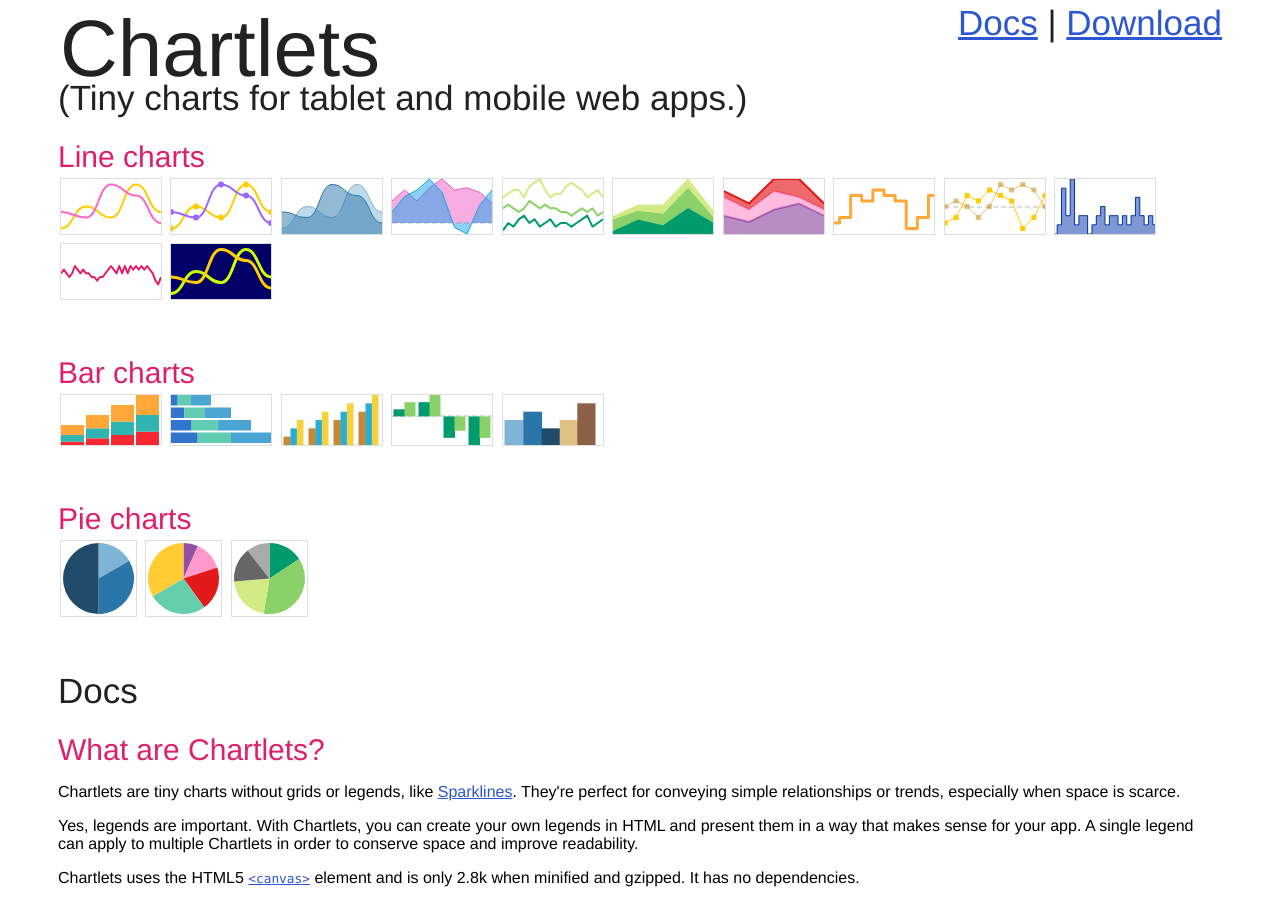
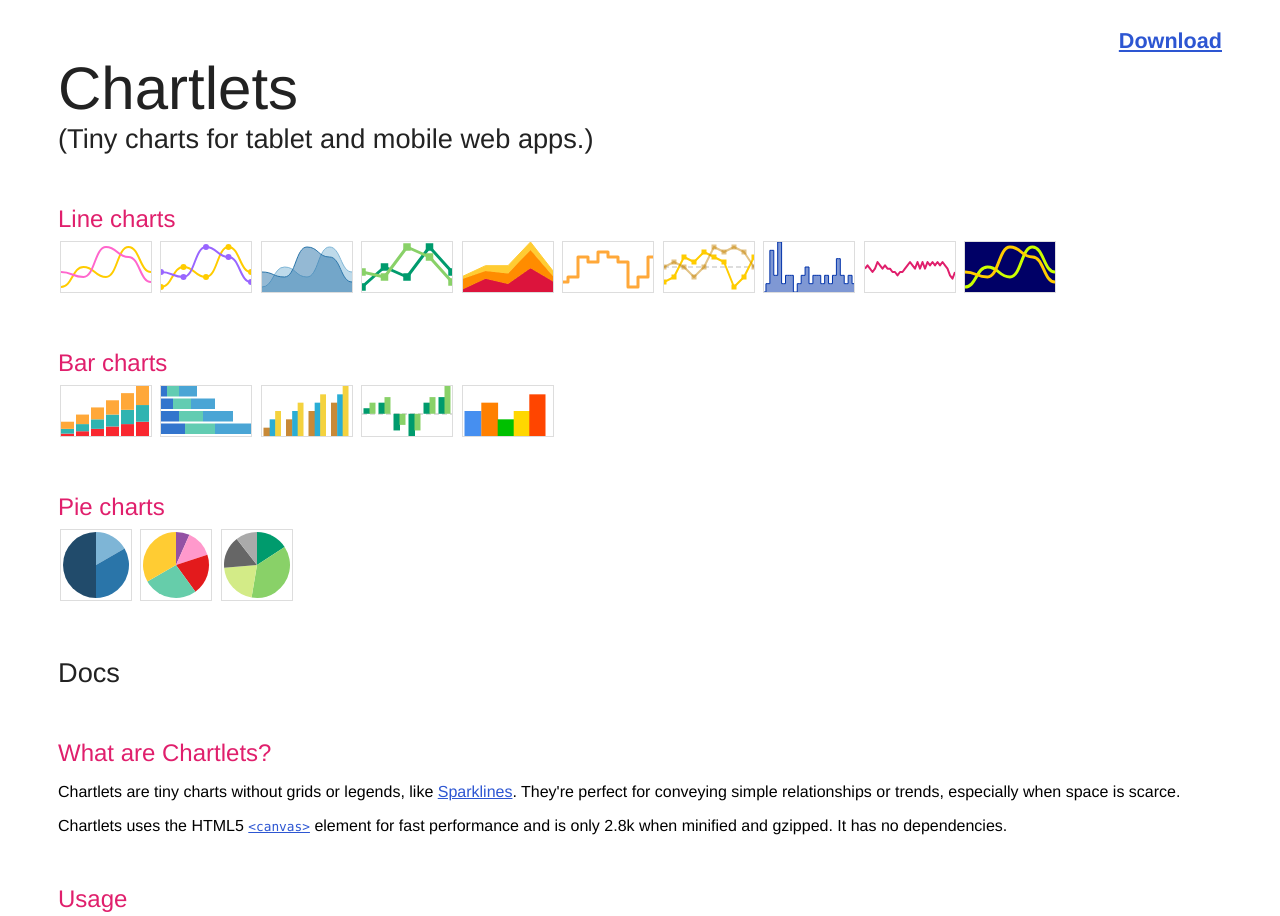
Before and after one commit to adammark/Chartlets, a plain HTML site: page index.html in a window 1280 px wide. Shown: the top 916 px of the page. Drawn offline with Linux system fonts and the light colour scheme; a web font is replaced by a local one.

Commit message:
Some style changes

```diff
--- a/index.html
+++ b/index.html
@@ -10,7 +10,7 @@
 <meta name="apple-mobile-web-app-capable" content="yes" />
 <meta name="apple-mobile-web-app-status-bar-style" content="black" />
 
-<link href="http://fonts.googleapis.com/css?family=Just+Me+Again+Down+Here" rel="stylesheet" type="text/css">
+<!-- <link href='http://fonts.googleapis.com/css?family=Varela+Round' rel='stylesheet' type='text/css'> -->
 
 <script src="chartlets.min.js"></script>
 <style>
@@ -25,31 +25,31 @@ body {
   padding: 20px 50px;
 }
 header {
-  margin-bottom: 25px;
+  margin-bottom: 50px;
 }
 footer {
-  font-size: 80%;
+  font-size: .8em;
   color: #999;
 }
-h1, h2, h3, #download {
+h1, h2, h3 {
+  /*font-family: 'Varela Round', Helvetica, Arial;*/
   font-weight: normal;
-  font-family: "Just Me Again Down Here", Helvetica, Arial;
 }
 h1, h2, h3 {
   color: #222;
-  margin: 0 0 2px 0;
+  margin: 0;
   padding: 0;
 }
 h1 {
-  font-size: 80px;
-  margin: -25px 0 -15px 2px;
+  font-size: 3.75em;
+  /*margin: -25px 0 -35px 2px;*/
 }
 h2 {
-  font-size: 35px;
-  line-height: 35px;
+  font-size: 1.7em;
 }
 h3 {
-  font-size: 30px;
+  font-size: 1.5em;
+  margin-bottom: .25em;
   color: hsl(336, 76%, 50%);
 }
 p {
@@ -62,15 +62,16 @@ a:hover {
   color: hsl(336, 76%, 50%);
 }
 small {
-  font-size: 65%;
+  font-size: .75em;
   color: #999;
 }
 section {
   margin-bottom: 50px;
 }
 #download {
-  float: right;
-  font-size: 35px;
+  text-align: right;
+  font-size: 1.35em;
+  font-weight: bold;
   color: #222;
 }
 table.examples tr td {
@@ -92,7 +93,7 @@ td, th {
 .swatch p {
   margin: 4px 0;
   color: #999;
-  font-size: 90%;
+  font-size: .9em;
 }
 .tx {
   margin: 10px 10px 10px 0;
@@ -103,7 +104,7 @@ td, th {
 }
 code, pre {
   font-family: Monaco, Courier, monospace;
-  font-size: 80%;
+  font-size: .8em;
 }
 li strong {
   color: hsl(336, 76%, 50%);
@@ -112,6 +113,9 @@ li strong {
 @media only screen and (max-width: 480px) {
   body {
     padding: 8px;
+  }
+  h1 {
+    font-size: 3em;
   }
   code, pre {
     white-space: pre-wrap;
@@ -129,7 +133,7 @@ li strong {
 
 <header>
   <div id="download">
-    <a href="#docs">Docs</a> | <a href="https://github.com/adammark/Chartlets">Download</a>
+    <a href="https://github.com/adammark/Chartlets/tree/master/src">Download</a>
   </div>
   <h1>Chartlets</h1>
   <h2>(Tiny charts for tablet and mobile web apps.)</h2>
@@ -137,34 +141,32 @@ li strong {
 
 <section id="showcase-line">
   <h3>Line charts</h3>
-  <canvas class="chartlet" data-type="line" data-colors="#ffcc00 #ff66cc" data-range="0 10" data-sets="[1 5 3 9 4] [4 3 9 7 2]" width="100" height="55" data-opts="stroke:2 shape:smooth"></canvas>
-  <canvas class="chartlet" data-type="line" data-colors="#ffcc00 #9966ff" data-range="0 10" data-sets="[1 5 3 9 4] [4 3 9 7 2]" width="100" height="55" data-opts="stroke:2 shape:smooth cap:circle"></canvas>
-  <canvas class="chartlet" data-type="line" data-range="0 10" data-sets="[1 5 3 9 4] [4 3 9 7 2]" width="100" height="55" data-opts="stroke:1 shape:smooth fill:solid theme:blues"></canvas>
-  <canvas class="chartlet" data-type="line" data-colors="hsla(319,83%,65%) hsl(200,83%,50%)" data-sets="[10 15 10 16 20 15 16 14 9] [5 12 15 20 14 -2 -5 8 15]" width="100" height="55" data-opts="stroke:1 fill:solid axis:0"></canvas>
-  <canvas class="chartlet" data-type="line" data-range="0 15" data-sets="[1 3 2 4 5 3 4 2 3 4 2 3 3 2 3 4 5 2 3 4] [7 8 7 6 7 9 8 7 8 7 7 6 6 5 6 7 6 7 5 6] [10 11 12 12 10 13 14 15 12 10 11 11 13 14 13 12 10 11 12 10]" width="100" height="55" data-opts="stroke:2 theme:money"></canvas>
-  <canvas class="chartlet" data-type="line" data-sets="[1 5 3 9 4] [4 3 4 7 2] [1 2 3 3 2]" width="100" height="55" data-opts="stroke:1 shape:smooth transform:stack theme:money"></canvas>
-  <canvas class="chartlet" data-type="line" data-sets="[3 2 4 5 3] [3 2 3 1 1] [1 1 2 3 1]" width="100" height="55" data-opts="stroke:2 shape:smooth transform:stack theme:circus alpha:0.65"></canvas>
-  <canvas class="chartlet" data-type="line" data-colors="rgb(255,168,57)" data-range="0 10" data-sets="[2 3 7 6 8 7 6 1 3 7]" width="100" height="55" data-opts="stroke:3 shape:step"></canvas>
-  <canvas class="chartlet" data-type="line" data-colors="#fc0 rgba(200,135,12,0.5)" data-range="0 10" data-sets="[2 3 7 6 8 7 6 1 3 7] [5 6 5 3 5 9 8 9 8 5]" width="100" height="55" data-opts="stroke:1 cap:square axis:5"></canvas>
-  <canvas class="chartlet" data-type="line" data-colors="#03a" data-sets="[1 2 6 3 7 2 3 3 1 2 3 4 2 3 3 2 3 2 3 5 3 2 3 2]" width="100" height="55" data-opts="stroke:1 shape:step fill:solid"></canvas>
-  <canvas class="chartlet" data-type="line" data-colors="hsl(336, 76%, 50%)" data-range="0 15" data-sets="[7 8 7 6 7 9 8 7 8 7 7 6 6 5 6 6 7 8 9 8 7 9 7 9 7 9 8 9 8 9 8 9 8 7 5 4 6]" width="100" height="55" data-opts="stroke:2"></canvas>
-  <canvas class="chartlet" data-type="line" data-colors="#cf0 #fc0" data-range="0 10" data-sets="[1 5 3 9 4] [4 3 9 7 2]" width="100" height="55" data-opts="stroke:3 shape:smooth bgcolor:#006"></canvas>
+  <canvas class="chartlet" data-type="line" data-colors="#ffcc00 #ff66cc" data-range="0 10" data-sets="[1 5 3 9 4] [4 3 9 7 2]" width="90" height="50" data-opts="stroke:2 shape:smooth"></canvas>
+  <canvas class="chartlet" data-type="line" data-colors="#ffcc00 #9966ff" data-range="0 10" data-sets="[1 5 3 9 4] [4 3 9 7 2]" width="90" height="50" data-opts="stroke:2 shape:smooth cap:circle"></canvas>
+  <canvas class="chartlet" data-type="line" data-range="0 10" data-sets="[1 5 3 9 4] [4 3 9 7 2]" width="90" height="50" data-opts="stroke:1 shape:smooth fill:solid theme:blues"></canvas>
+  <canvas class="chartlet" data-type="line" data-range="0 10" data-sets="[1 5 3 9 4] [4 3 9 7 2]" width="90" height="50" data-opts="stroke:3 cap:square theme:money"></canvas>
+  <canvas class="chartlet" data-type="line" data-sets="[1 5 3 9 4] [4 3 4 7 2] [1 2 3 3 2]" width="90" height="50" data-opts="stroke:1 shape:smooth transform:stack theme:fire"></canvas>
+  <canvas class="chartlet" data-type="line" data-colors="rgb(255,168,57)" data-range="0 10" data-sets="[2 3 7 6 8 7 6 1 3 7]" width="90" height="50" data-opts="stroke:3 shape:step"></canvas>
+  <canvas class="chartlet" data-type="line" data-colors="#fc0 rgba(200,135,12,0.5)" data-range="0 10" data-sets="[2 3 7 6 8 7 6 1 3 7] [5 6 5 3 5 9 8 9 8 5]" width="90" height="50" data-opts="stroke:2 cap:square axis:5"></canvas>
+  <canvas class="chartlet" data-type="line" data-colors="#03a" data-sets="[1 2 6 3 7 2 3 3 1 2 3 4 2 3 3 2 3 2 3 5 3 2 3 2]" width="90" height="50" data-opts="stroke:1 shape:step fill:solid"></canvas>
+  <canvas class="chartlet" data-type="line" data-colors="hsl(336, 76%, 50%)" data-range="0 15" data-sets="[7 8 7 6 7 9 8 7 8 7 7 6 6 5 6 6 7 8 9 8 7 9 7 9 7 9 8 9 8 9 8 9 8 7 5 4 6]" width="90" height="50" data-opts="stroke:2"></canvas>
+  <canvas class="chartlet" data-type="line" data-colors="#cf0 #fc0" data-range="0 10" data-sets="[1 5 3 9 4] [4 3 9 7 2]" width="90" height="50" data-opts="stroke:3 shape:smooth bgcolor:#006"></canvas>
 </section>
 
 <section id="showcase-bar">
   <h3>Bar charts</h3>
-  <canvas class="chartlet" data-type="bar" data-colors="rgb(249,40,48) rgb(47,180,177) rgb(255,168,57)" data-range="0 15" data-sets="[1 2 3 4] [2 3 4 5] [3 4 5 6]" width="100" height="50" data-opts="transform:stack"></canvas>
-  <canvas class="chartlet" data-type="bar" data-range="0 15" data-sets="[1 2 3 4] [2 3 4 5] [3 4 5 6]" width="100" height="50" data-opts="orient:horiz transform:stack theme:ocean"></canvas>
-  <canvas class="chartlet" data-type="bar" data-colors="hsl(34,57%,50%) hsl(194,67%,50%) hsl(49,89%,60%)" data-sets="[1 2 3 4] [2 3 4 5] [3 4 5 6]" width="100" height="50"></canvas>
-  <canvas class="chartlet" data-type="bar" data-sets="[1 2 -3 -4] [2 3 -2 -3]" width="100" height="50" data-opts="theme:money axis:0"></canvas>
-  <canvas class="chartlet" data-type="bar" data-range="0 6" data-sets="[3] [4] [2] [3] [5]" width="100" height="50" data-opts="theme:blues"></canvas>
+  <canvas class="chartlet" data-type="bar" data-colors="rgb(249,40,48) rgb(47,180,177) rgb(255,168,57)" data-sets="[1 2 3 4 5 6] [2 3 4 5 6 7] [3 4 5 6 7 8]" width="90" height="50" data-opts="transform:stack"></canvas>
+  <canvas class="chartlet" data-type="bar" data-range="0 15" data-sets="[1 2 3 4] [2 3 4 5] [3 4 5 6]" width="90" height="50" data-opts="orient:horiz transform:stack theme:ocean"></canvas>
+  <canvas class="chartlet" data-type="bar" data-colors="hsl(34,57%,50%) hsl(194,67%,50%) hsl(49,89%,60%)" data-sets="[1 2 3 4] [2 3 4 5] [3 4 5 6]" width="90" height="50"></canvas>
+  <canvas class="chartlet" data-type="bar" data-sets="[1 2 -3 -4 2 3] [2 3 -2 -3 3 5]" width="90" height="50" data-opts="theme:money axis:0"></canvas>
+  <canvas class="chartlet" data-type="bar" data-range="0 6" data-sets="[3] [4] [2] [3] [5]" width="90" height="50" data-opts="theme:crayon"></canvas>
 </section>
 
 <section id="showcase-pie">
   <h3>Pie charts</h3>
-  <canvas class="chartlet" data-type="pie" data-sets="[1 2 3]" width="75" height="75" data-opts="theme:blues"></canvas>
-  <canvas class="chartlet" data-type="pie" data-sets="[1 2 3 4 5]" width="75" height="75" data-opts="theme:circus"></canvas>
-  <canvas class="chartlet" data-type="pie" data-sets="[15 35 20 15 10]" width="75" height="75" data-opts="theme:money"></canvas>
+  <canvas class="chartlet" data-type="pie" data-sets="[1 2 3]" width="70" height="70" data-opts="theme:blues"></canvas>
+  <canvas class="chartlet" data-type="pie" data-sets="[1 2 3 4 5]" width="70" height="70" data-opts="theme:circus"></canvas>
+  <canvas class="chartlet" data-type="pie" data-sets="[15 35 20 15 10]" width="70" height="70" data-opts="theme:money"></canvas>
 </section>
 
 <header id="docs">
@@ -174,13 +176,12 @@ li strong {
 <section id="intro">
   <h3>What are Chartlets?</h3>
   <p>Chartlets are tiny charts without grids or legends, like <a href="http://en.wikipedia.org/wiki/Sparklines">Sparklines</a>. They're perfect for conveying simple relationships or trends, especially when space is scarce.</p>
-  <p>Yes, legends are important. With Chartlets, you can create your own legends in HTML and present them in a way that makes sense for your app. A single legend can apply to multiple Chartlets in order to conserve space and improve readability.</p>
-  <p>Chartlets uses the HTML5 <a href="http://diveintohtml5.info/canvas.html"><code>&lt;canvas&gt;</code></a> element and is only 2.8k when minified and gzipped. It has no dependencies.</p>
+  <p>Chartlets uses the HTML5 <a href="http://diveintohtml5.info/canvas.html"><code>&lt;canvas&gt;</code></a> element for fast performance and is only 2.8k when minified and gzipped. It has no dependencies.</p>
 </section>
 
 <section id="usage">
   <h3>Usage</h3>
-  <p>1. <a href="https://github.com/adammark/Chartlets">Download</a> and include <code>&lt;script src="chartlets.min.js"&gt;&lt;/script&gt;.</code></p>
+  <p>1. <a href="https://github.com/adammark/Chartlets/tree/master/src">Download</a> and include <code>&lt;script src="chartlets.min.js"&gt;&lt;/script&gt;.</code></p>
   <p>2. Create a <code>&lt;canvas&gt;</code> element with a width, height, and the class name "chartlet." Then add HTML5 data attributes as described below.</p>
   <p>3. Call <code>Chartlets.render()</code>.</p>
 </section>
@@ -329,8 +330,8 @@ li strong {
 
   <h4>Global options</h4>
   <ul>
-    <li><p><strong>bgcolor</strong> sets the background color of the entire chart. It can be in hex, RGB(A) or HSL(A) notation. The default value is <code>#fff</code> (white).</p></li>
-    <li><p><strong>theme</strong> sets the color theme for the data visualization, overriding any colors specified in <code>data-colors</code>. If no theme is specified and <code>data-colors</code> is empty, the "blues" theme is applied.</p></li>
+    <li><p><strong>bgcolor</strong> sets the background color of the entire chart. It can be in hex, RGB(A) or HSL(A) notation. The background is transparent by default.</p></li>
+    <li><p><strong>theme</strong> sets the color theme for the chart data, overriding any colors specified in <code>data-colors</code>. If no theme is specified and <code>data-colors</code> is empty, the "blues" theme is applied.</p></li>
   </ul>
 
   <h4>Line options</h4>
```
